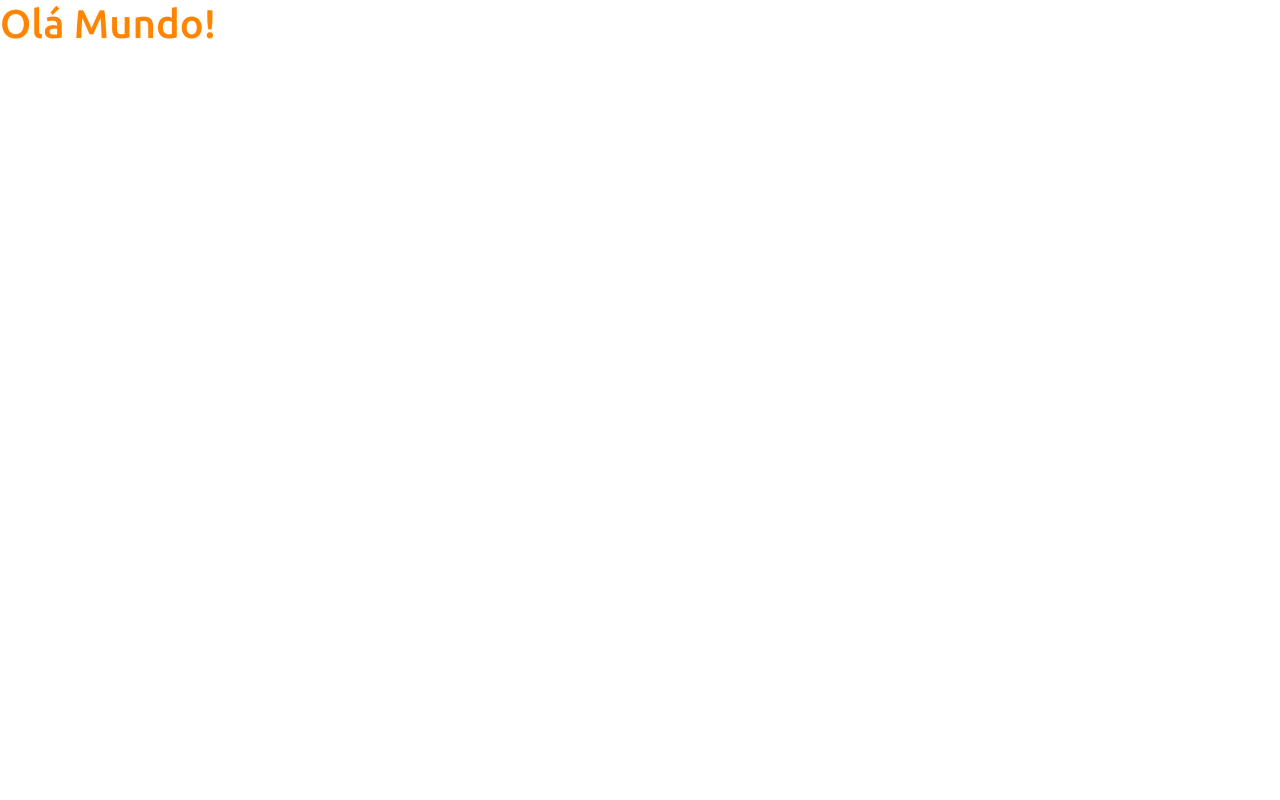
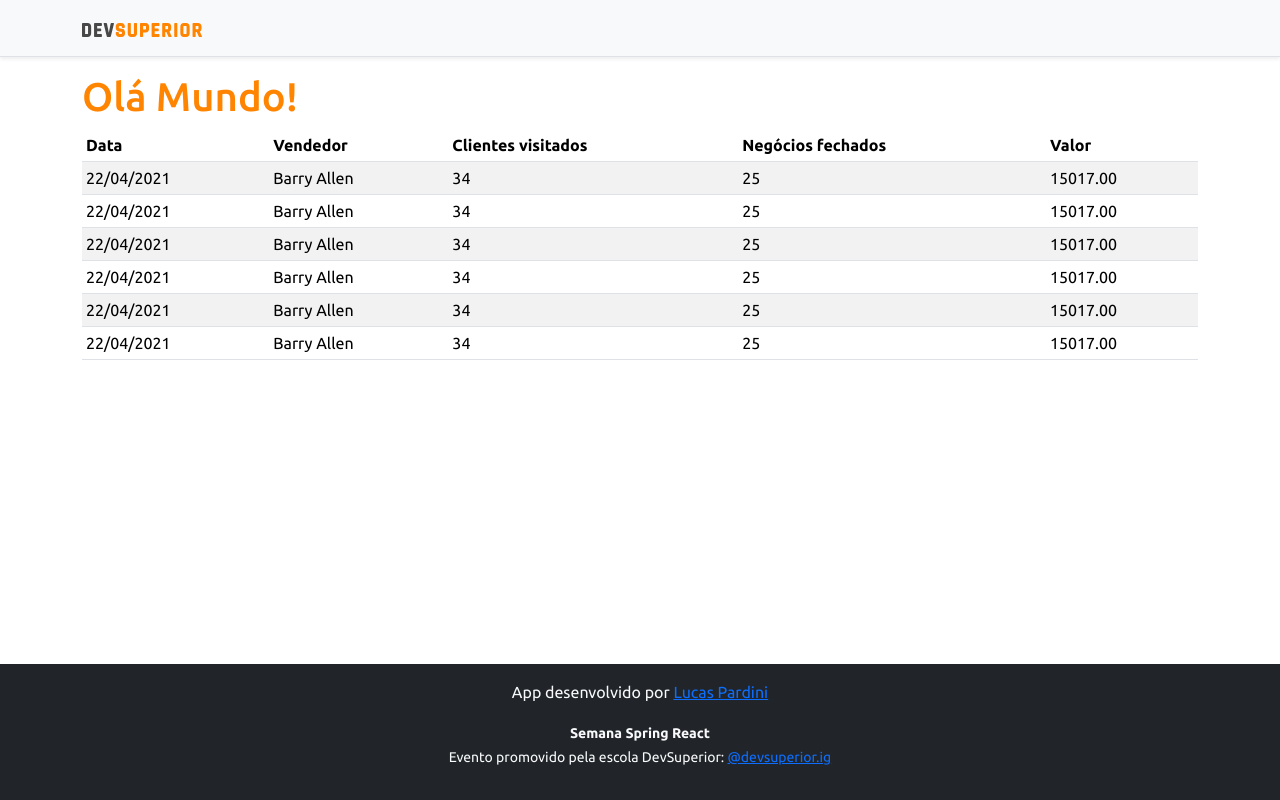
Before and after one commit to lmpardini/dsvendas, a React (Create React App) app in the folder frontend/: page / in a window 1280 px wide. Built offline with nearby package versions, Linux system fonts and the light colour scheme.

Commit message:
Basic static components

```diff
--- a/frontend/src/App.tsx
+++ b/frontend/src/App.tsx
@@ -1,7 +1,25 @@
+import DataTable from "components/DataTable";
+import Footer from "components/Footer";
+import NavBar from "components/Navbar";
+
 function App() {
   return (
-    <div className= "text-primary">  <h1>Olá Mundo! </h1>   </div>
+    <>
+      <NavBar />
+      <div className = "container">  <h1 className="text-primary">Olá Mundo! </h1>
 
+      <DataTable />
+
+
+
+
+
+
+      </div>
+
+      <Footer />
+
+    </>
   );
 }
 
--- /dev/null
+++ b/frontend/src/components/DataTable/index.tsx
@@ -0,0 +1,69 @@
+function DataTable() {
+    return (
+        <div className="table-responsive">
+            <table className="table table-striped table-sm">
+                <thead>
+                    <tr>
+                        <th>Data</th>
+                        <th>Vendedor</th>
+                        <th>Clientes visitados</th>
+                        <th>Negócios fechados</th>
+                        <th>Valor</th>
+                    </tr>
+                </thead>
+                <tbody>
+                    <tr>
+                        <td>22/04/2021</td>
+                        <td>Barry Allen</td>
+                        <td>34</td>
+                        <td>25</td>
+                        <td>15017.00</td>
+                    </tr>
+
+                    <tr>
+                        <td>22/04/2021</td>
+                        <td>Barry Allen</td>
+                        <td>34</td>
+                        <td>25</td>
+                        <td>15017.00</td>
+                    </tr>
+
+                    <tr>
+                        <td>22/04/2021</td>
+                        <td>Barry Allen</td>
+                        <td>34</td>
+                        <td>25</td>
+                        <td>15017.00</td>
+                    </tr>
+
+
+                    <tr>
+                        <td>22/04/2021</td>
+                        <td>Barry Allen</td>
+                        <td>34</td>
+                        <td>25</td>
+                        <td>15017.00</td>
+                    </tr>
+
+                    <tr>
+                        <td>22/04/2021</td>
+                        <td>Barry Allen</td>
+                        <td>34</td>
+                        <td>25</td>
+                        <td>15017.00</td>
+                    </tr>
+
+                    <tr>
+                        <td>22/04/2021</td>
+                        <td>Barry Allen</td>
+                        <td>34</td>
+                        <td>25</td>
+                        <td>15017.00</td>
+                    </tr>
+                </tbody>
+            </table>
+        </div>
+    );
+}
+
+export default DataTable;
--- /dev/null
+++ b/frontend/src/components/Footer/index.tsx
@@ -0,0 +1,15 @@
+function Footer() {
+    return (
+
+        <footer className="footer mt-auto py-3 bg-dark">
+            <div className="container">
+                <p className="text-light">App desenvolvido por <a href="https://github.com/lmpardini" target="_blank" rel="noreferrer">Lucas Pardini</a></p>
+                <p className="text-light"><small><strong>Semana Spring React</strong><br />
+                    Evento promovido pela escola DevSuperior: <a href="https://instagram.com/devsuperior.ig" target="_blank" rel="noreferrer">@devsuperior.ig</a></small></p>
+            </div>
+        </footer>
+
+    );
+}
+
+export default Footer;
--- /dev/null
+++ b/frontend/src/components/Navbar/index.tsx
@@ -0,0 +1,16 @@
+import ImgDsDark from 'assets/img/ds-dark.svg'
+
+function NavBar() {
+    return (
+        <div className="d-flex flex-column flex-md-row align-items-center p-3 px-md-4 mb-3 bg-light border-bottom shadow-sm">
+            <div className="container">
+                <nav className="my-2 my-md-0 mr-md-3">
+                    <img src={ImgDsDark} alt="DevSuperior" width="120" />
+                </nav>
+            </div>
+        </div>
+
+    );
+}
+
+export default NavBar;
```
Also changed, not shown: frontend/src/assets/img/ds-dark.svg (added).
